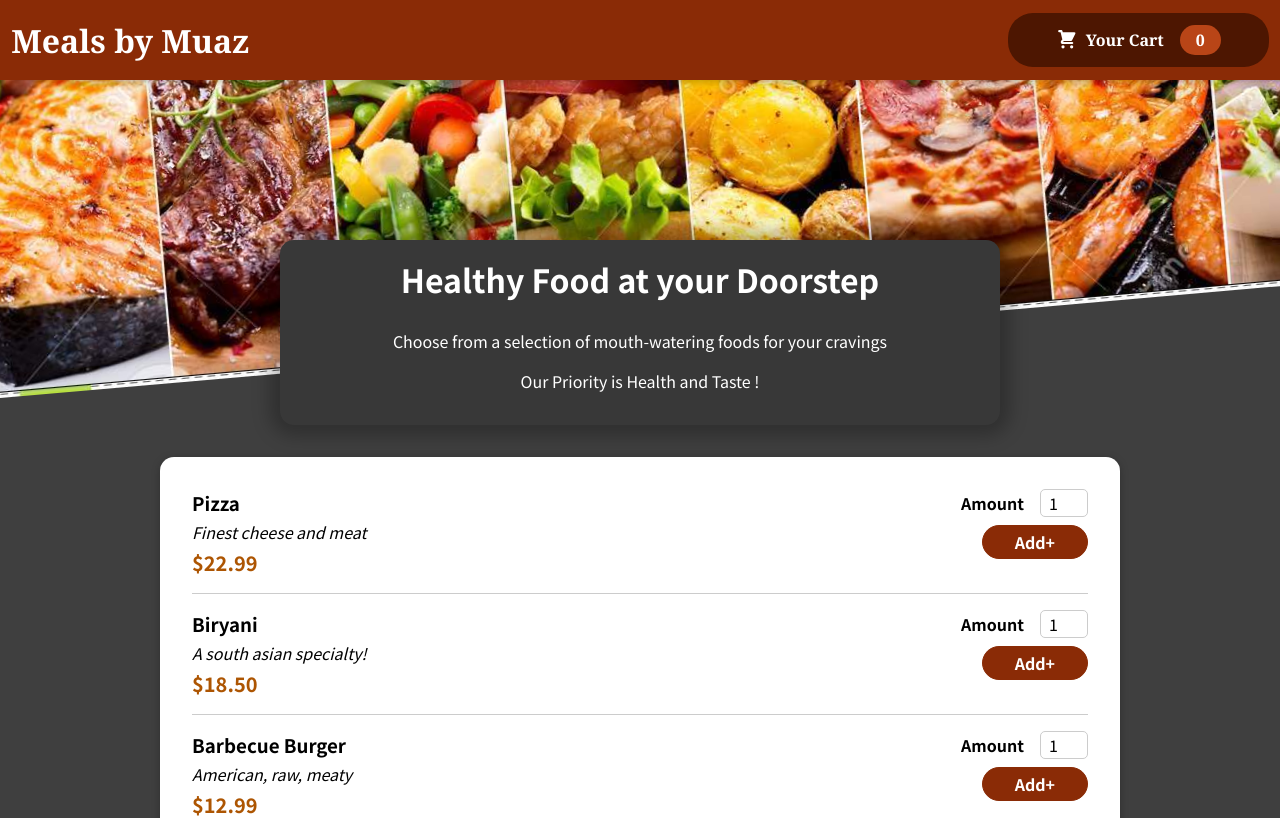
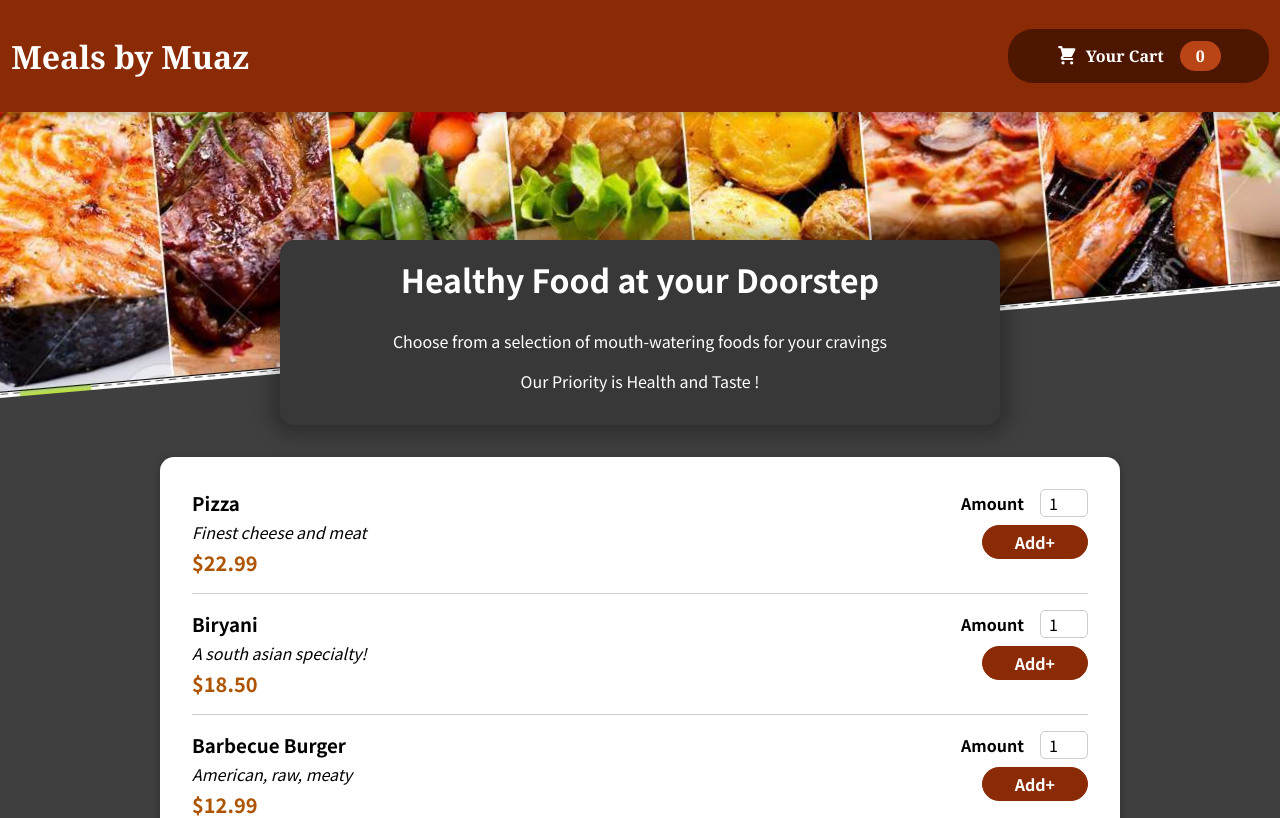
Before and after one commit to Muaz-Ashraf/Food-order-app-React, a React (Create React App) app: page / in a window 1280 px wide. Shown: the top 818 px of the page. Built offline with nearby package versions, Linux system fonts and the light colour scheme.

Commit message:
fix header

```diff
--- a/src/Components/Layout/Header.module.css
+++ b/src/Components/Layout/Header.module.css
@@ -3,7 +3,7 @@
   top: 0;
   left: 0;
   width: 100%;
-  height: 5rem;
+  height: 7rem;
   background-color: #8a2b06;
   color: white;
   display: flex;
```
